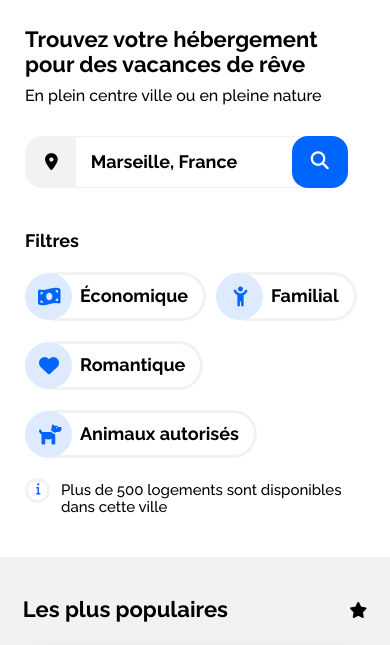
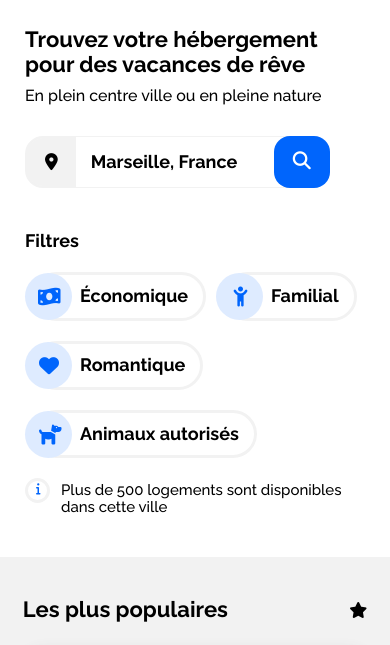
Before and after one commit to Karvaneg/OC_P2, a plain HTML site: page index.html in a window 390 px wide. Shown: the part 170-815 px from the top of the page. Drawn offline with Linux system fonts and the light colour scheme.

Commit message:
Update style.css

```diff
--- a/css/style.css
+++ b/css/style.css
@@ -616,7 +616,6 @@ li{
         }
         /* Affichage du bouton loupe pour mobile */
         .bouton_rechercher_mobile {
-            padding: 8px;
             background-color: #0065FC;
             color: white;
             border: none;
@@ -624,7 +623,7 @@ li{
             padding-left: 19px;
             padding-right: 19px;
             position: relative;
-            right: 15px;
+            right: 33px;
         }
         .bouton_rechercher_mobile:hover, .bouton_rechercher_mobile:focus, .bouton_rechercher_mobile:active{
             border: 1px solid #DEEBFF;
@@ -649,6 +648,7 @@ li{
             display: flex;
             flex-direction: row;
             flex-wrap: wrap;
+            margin-right: 16px;
         }
         #filtres_categories > *:first-child, #filtres_categories > *:nth-child(2), #filtres_categories > *:nth-child(3){
             margin-right: -23px;
```
